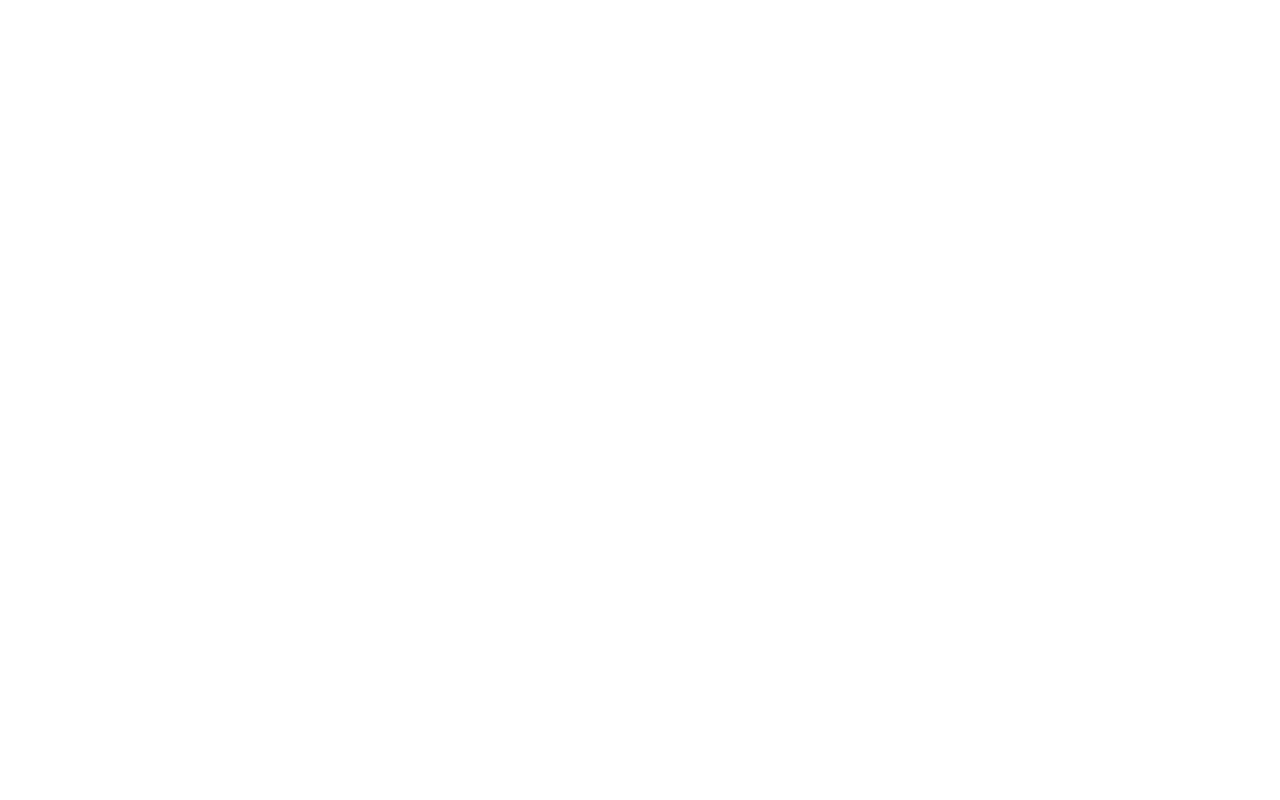
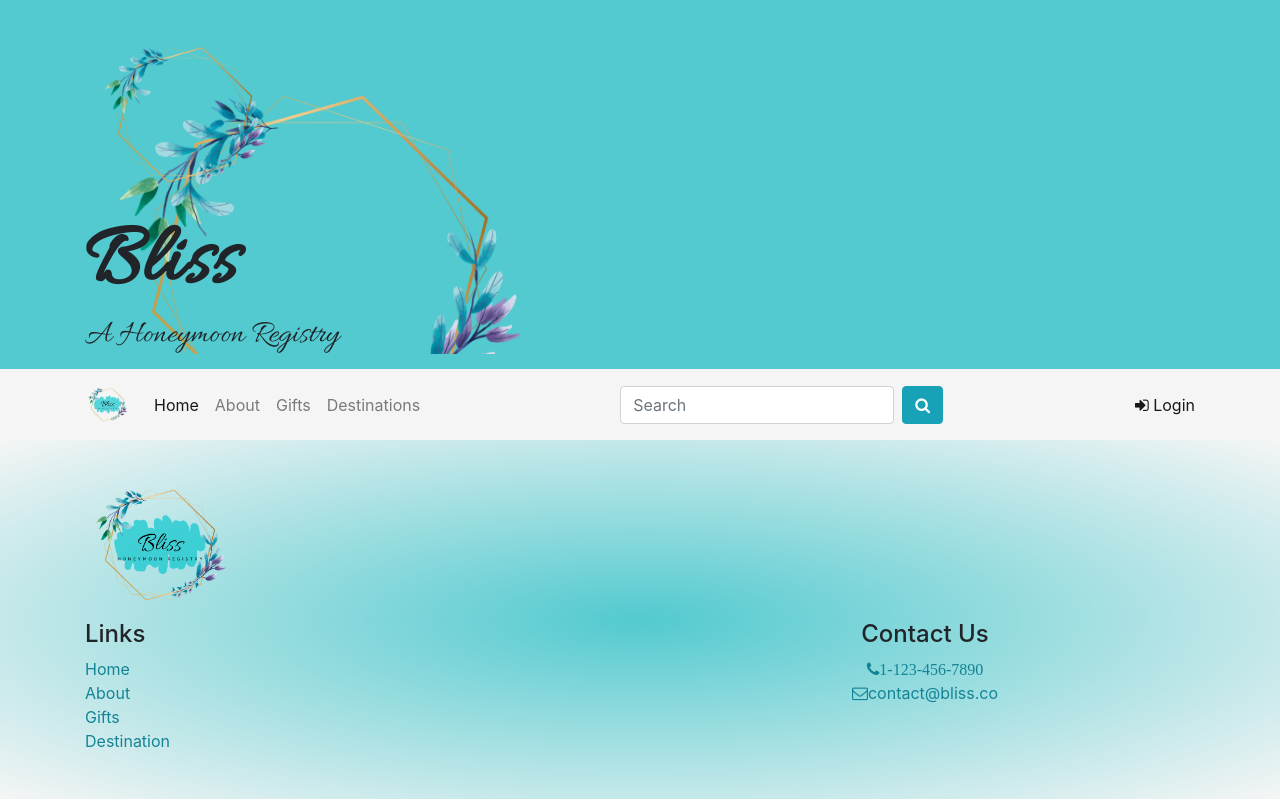
Before and after one commit to eslazyk10/nucamp-registry-project, a website: page src/index.html in a window 1280 px wide. Drawn offline with nearby package versions, Linux system fonts and the light colour scheme.

Commit message:
added scripts, links, and content from previous files

```diff
--- a/css/style.css
+++ b/css/style.css
@@ -0,0 +1,46 @@
+/*font-family: 'Allura', cursive;
+font-family: 'Open Sans', sans-serif;
+font-family: 'Poppins', sans-serif; */
+
+.jumbotron {
+  margin: 0 auto;
+  padding: 15px;
+  background-color: #52cacf;
+  font-family: "Allura", cursive;
+}
+
+.logo {
+  background-image: url(/images/logo-wreath.png);
+  background-repeat: no-repeat;
+}
+
+.jumbotron h1 {
+  font-size: 84px;
+  font-weight: 600;
+  letter-spacing: 2px;
+  margin: 0;
+}
+
+.jumbotron h2 {
+  margin: 0;
+}
+
+.navbar {
+  background-color: whitesmoke;
+}
+
+ul {
+  list-style: none;
+}
+li a {
+  color: #138496;
+}
+
+li a:hover {
+  color: #138496;
+}
+
+footer {
+  padding: 30px;
+  background: radial-gradient(rgb(82, 202, 207) 0%, rgb(245, 245, 245) 100%);
+}
--- a/src/index.html
+++ b/src/index.html
@@ -1,12 +1,94 @@
 <!DOCTYPE html>
 <html lang="en">
+
     <head>
         <meta charset="UTF-8">
         <meta http-equiv="X-UA-Compatible" content="IE=edge">
         <meta name="viewport" content="width=device-width, initial-scale=1.0">
+        <link rel="stylesheet" href="/node_modules/bootstrap/dist/css/bootstrap.min.css" />
+        <link rel="stylesheet" href="/node_modules/font-awesome/css/font-awesome.min.css" />
+        <link rel="stylesheet" href="/node_modules/bootstrap-social/bootstrap-social.css" />
+        <link rel="preconnect" href="https://fonts.googleapis.com">
+        <link rel="preconnect" href="https://fonts.gstatic.com" crossorigin>
+        <link href="https://fonts.googleapis.com/css2?family=Allura&family=Open+Sans&family=Poppins&display=swap"
+            rel="stylesheet">
+        <link rel="stylesheet" href="/css/style.css">
         <title>Bliss</title>
     </head>
+
     <body>
+        <header class="jumbotron jumbotron-fluid">
+            <div class="container">
+                <div class="row">
+                    <div class="logo col">
+                        <a href="index.html"><img src="/images/logo-wreath.png" alt="Logo" class="img-fluid"
+                                width="200"></a>
+                        <h1>Bliss</h1>
+                        <h2>A Honeymoon Registry</h2>
+                    </div>
+                </div>
+            </div>
+        </header>
+        <nav class="navbar navbar-expand-md navbar-light sticky-top">
+            <div class="container">
+                <a class="navbar-brand" href="index.html"><img src="/images/Bliss-logo.png" alt="logo" height="45"
+                        width="45"></a>
+                <button class="navbar-toggler" type="button" data-toggle="collapse" data-target="#navbar">
+                    <span class="navbar-toggler-icon"></span>
+                </button>
+                <div class="collapse navbar-collapse" id="navbar">
+                    <ul class="navbar-nav">
+                        <li class="nav-item active"><a href="#" class="nav-link">Home</a></li>
+                        <li class="nav-item"><a href="#" class="nav-link">About</a></li>
+                        <li class="nav-item"><a href="#" class="nav-link">Gifts</a></li>
+                        <li class="nav-item"><a href="#" class="nav-link">Destinations</a></li>
+                    </ul>
+                    <form class="form-inline ml-auto">
+                        <input class="form-control mr-2" type="search" placeholder="Search" aria-label="Search">
+                        <button class="btn btn-info" type="submit"><i class="fa fa-search"></i></button>
+                    </form>
+                    <span class="navbar-text ml-auto" style="color: #138496;">
+                        <a role="button" id="loginButton">
+                            <i class="fa fa-sign-in"></i> Login
+                        </a>
+                    </span>
+                </div>
+            </div>
+        </nav>
+        <div class="container">
 
+        </div>
+
+        <footer>
+            <div class="container">
+                <div class="row">
+                    <div class="col-12 m-auto" style="display: block;">
+                        <img src="/images/Bliss-logo.png" alt="Logo" width="150">
+                    </div>
+                    <div class="col-6 align-items-center">
+                        <h4>Links</h4>
+                        <ul class="list-unstyled">
+                            <li><a href="">Home</a></li>
+                            <li><a href="">About</a></li>
+                            <li><a href="">Gifts</a></li>
+                            <li><a href="">Destination</a></li>
+                        </ul>
+                    </div>
+                    <div class="col-6 text-center align-items-center">
+                        <h4>Contact Us</h4>
+                        <a href="tel:+11234567890" style="color: #138496;"><i class="fa fa-phone">1-123-456-7890</i></a>
+                        <br>
+                        <a href="mailto:contact@bliss.co" style="color: #138496;"><i
+                                class="fa fa-envelope-o"></i>contact@bliss.co</a>
+                    </div>
+                </div>
+            </div>
+        </footer>
+
+        <script src="/node_modules/jquery/dist/jquery.slim.min.js"></script>
+        <script src="/node_modules/popper.js/dist/umd/popper.min.js"></script>
+        <script src="/node_modules/bootstrap/dist/js/bootstrap.min.js"></script>
+        <script src="script.js"></script>
     </body>
+
 </html>
```
Lines whose indentation alone changed are shown as unchanged.
